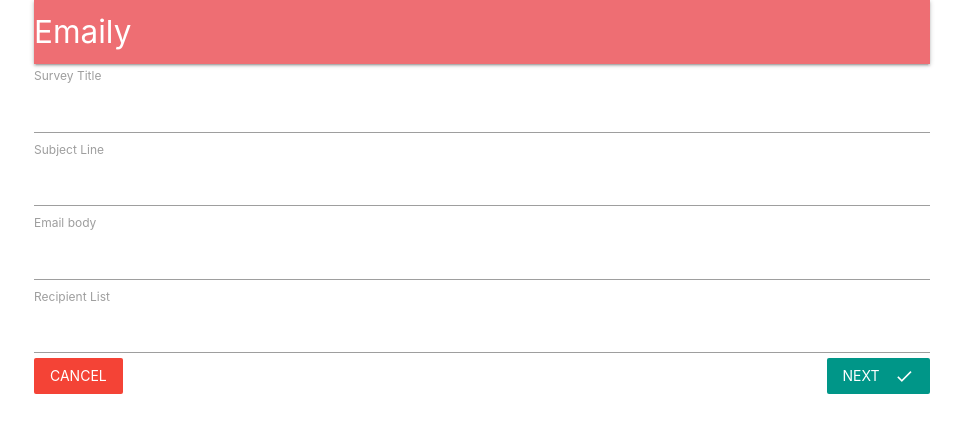
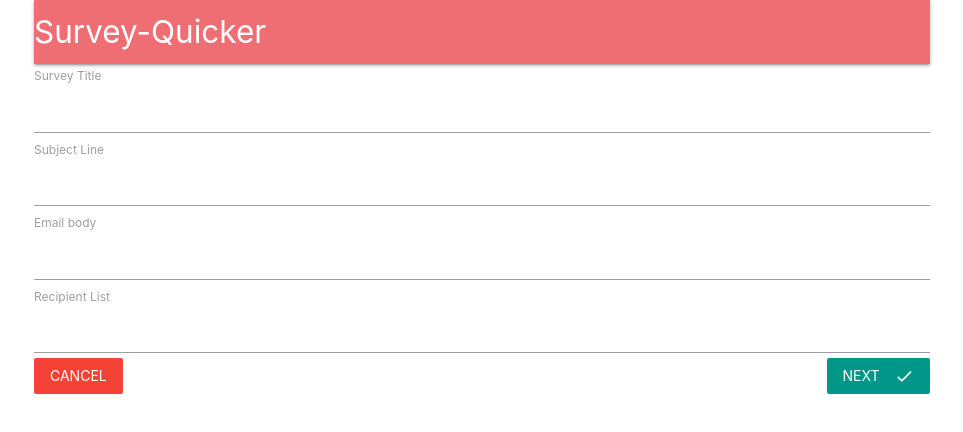
Before and after one commit to aprilkang666/email-automator, a React app in the folder client/: page /surveys/new in a window 1280 px wide. Shown: the whole page, without its empty margins (158-1121 px from the left). Built offline with nearby package versions, Linux system fonts and the light colour scheme; no server answers.

Commit message:
Change app name

```diff
--- a/client/public/index.html
+++ b/client/public/index.html
@@ -27,7 +27,7 @@
 
     <link href="https://fonts.googleapis.com/icon?family=Material+Icons" rel="stylesheet">
 
-    <title>Emaily</title>
+    <title>Survey-Quicker</title>
   </head>
   <body>
     <noscript>You need to enable JavaScript to run this app.</noscript>
--- a/client/src/components/Header.js
+++ b/client/src/components/Header.js
@@ -33,7 +33,7 @@ class Header extends Component {
                         to={this.props.auth ? 'surveys': '/'}
                         className="left brand-logo"
                     >
-                        Emaily
+                        Survey-Quicker
                     </Link>
                         <ul className="right">
                             {this.renderContent()}
--- a/client/src/components/Landing.js
+++ b/client/src/components/Landing.js
@@ -4,7 +4,7 @@ const Landing = () => {
     return(
         <div style={{ textAlign: 'center'}}>
             <h1>
-                Emaily!
+            Survey-Quicker!
             </h1>
             Collect feedback from your users
         </div>
```
Also changed, not shown: README.md, client/README.md.
